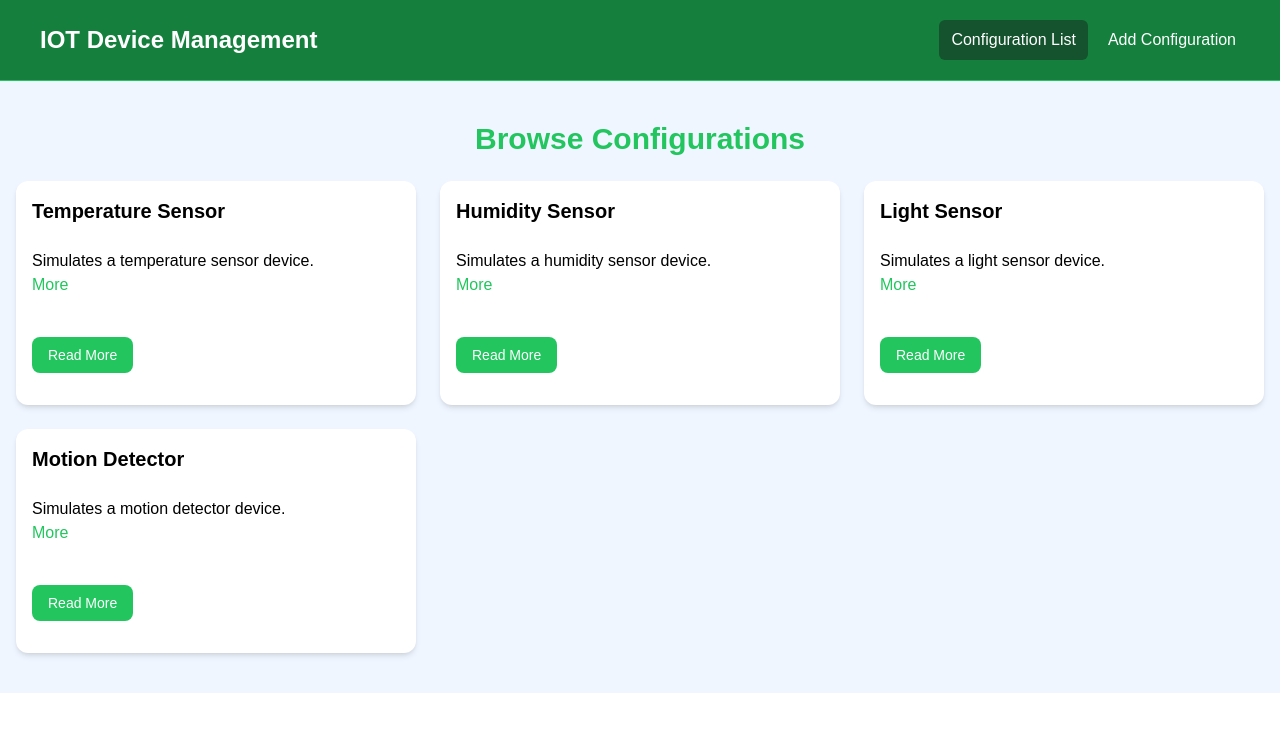
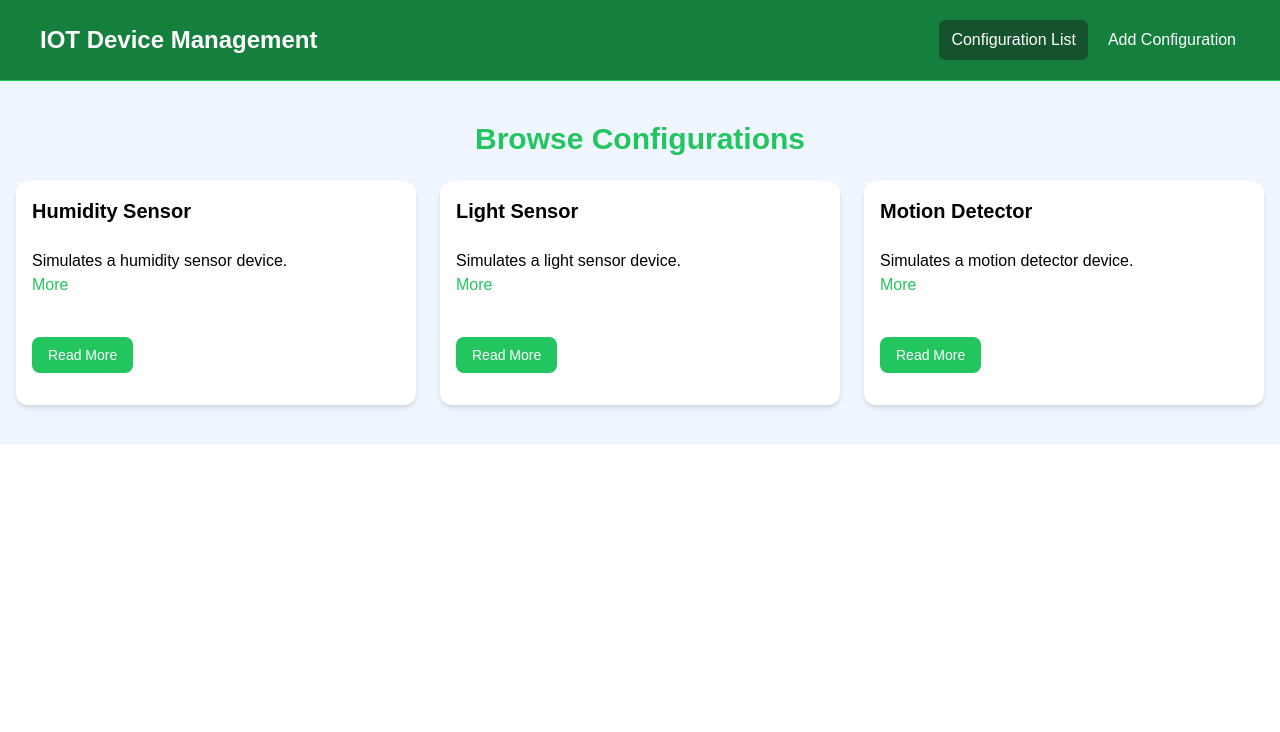
Before and after one commit to Sparrowan/iot_device_management_platform, a Vue app: page / in a window 1280 px wide. Shown: the top 732 px of the page. Built offline with nearby package versions, Linux system fonts and the light colour scheme; data requests are answered from the project's data file.

Commit message:
Fixed lint errors

```diff
--- a/src/App.vue
+++ b/src/App.vue
@@ -1,9 +1,8 @@
 <script setup lang="ts">
-import { RouterLink, RouterView } from 'vue-router'
-import Navbar from '@/components/Navbar.vue'
+import MainNavbar from '@/components/MainNavbar.vue'
 </script>
 
 <template>
-  <Navbar />
+  <MainNavbar />
   <RouterView />
 </template>
--- a/src/components/ConfigurationList.vue
+++ b/src/components/ConfigurationList.vue
@@ -9,10 +9,9 @@ import ConfigurationListing from '@/components/ConfigurationListing.vue'
 
 const configurationStore = useConfigurationStore()
 
-const { configurations, loading, error } = storeToRefs(configurationStore) as {
+const { configurations, loading } = storeToRefs(configurationStore) as {
   configurations: Ref<configurationState['configurations']>
   loading: Ref<configurationState['loading']>
-  error: Ref<configurationState['error']>
 }
 const { fetchConfigurations } = configurationStore
 
--- a/src/db.json
+++ b/src/db.json
@@ -1,15 +1,5 @@
 {
   "configs": [
-    {
-      "id": "b64b9d7e-5e2c-4b6d-9e59-f72c59417c8e",
-      "name": "Temperature Sensor",
-      "description": "Simulates a temperature sensor device.",
-      "content": {
-        "type": "sensor",
-        "unit": "Celsius",
-        "range": [-40, 125]
-      }
-    },
     {
       "id": "c4fda30b-4b84-4af6-9d30-cbe33a2a8a2f",
       "name": "Humidity Sensor",
@@ -17,7 +7,10 @@
       "content": {
         "type": "sensor",
         "unit": "Percentage",
-        "range": [0, 100]
+        "range": [
+          0,
+          100
+        ]
       }
     },
     {
@@ -27,7 +20,10 @@
       "content": {
         "type": "sensor",
         "unit": "Lux",
-        "range": [0, 100000]
+        "range": [
+          0,
+          100000
+        ]
       }
     },
     {
@@ -37,7 +33,10 @@
       "content": {
         "type": "sensor",
         "unit": "Binary",
-        "values": ["motion", "no motion"]
+        "values": [
+          "motion",
+          "no motion"
+        ]
       }
     }
   ]
--- a/src/views/ConfigurationView.vue
+++ b/src/views/ConfigurationView.vue
@@ -1,7 +1,7 @@
 <script setup lang="ts">
 import PulseLoader from 'vue-spinner/src/PulseLoader.vue'
 import BackButton from '@/components/BackButton.vue'
-import { onMounted, ref, computed } from 'vue'
+import { onMounted } from 'vue'
 import { useRoute, useRouter } from 'vue-router'
 import { storeToRefs } from 'pinia'
 import type { Ref } from 'vue'
@@ -10,8 +10,7 @@ import type { configurationState } from '../utils/types'
 
 const configurationStore = useConfigurationStore()
 
-const { configurations, loading, error, configuration } = storeToRefs(configurationStore) as {
-  configurations: Ref<configurationState['configurations']>
+const { loading, configuration } = storeToRefs(configurationStore) as {
   loading: Ref<configurationState['loading']>
   error: Ref<configurationState['error']>
   configuration: Ref<configurationState['configuration']>
@@ -24,12 +23,10 @@ const configurationId = route.params.id as string
 const router = useRouter()
 
 onMounted(async () => {
-  // Check if the configuration exists in the store
   const existingConfig = configurationStore.getConfigById(configurationId)
   if (existingConfig) {
     configuration.value = existingConfig
   } else {
-    // Fetch the configurations from the server if not available in the store
     await fetchConfigurations()
     configuration.value = configurationStore.getConfigById(configurationId)
   }
```
Also changed, not shown: src/components/MainNavbar.vue (renamed from src/components/Navbar.vue).
